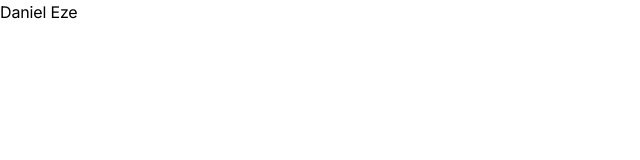
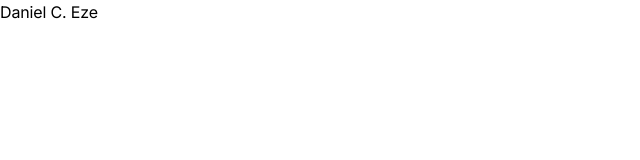
Before and after one commit to theghostyced/danieleze.com, an Astro site: page / in a window 1280 px wide. Shown: the full height of the page, 0-640 px from the left. Built offline with nearby package versions, Linux system fonts and the light colour scheme; Astro itself is replaced by a stand-in of ours.

Commit message:
updates package.json file

```diff
--- a/package.json
+++ b/package.json
@@ -1,6 +1,6 @@
 {
-	"name": "@example/basics",
-	"version": "0.0.1",
+	"name": "@theghostced/danieleze",
+	"version": "1.0.0",
 	"private": true,
 	"engines": {
 		"node": ">=14.0.0",
--- a/src/pages/index.astro
+++ b/src/pages/index.astro
@@ -4,7 +4,7 @@ import PageLayout from '~/layouts/PageLayout.astro';
 
 <PageLayout title="Daniel Eze">
 	<main>
-		<h1>Daniel Eze</h1>
+		<h1>Daniel C. Eze</h1>
 		<!-- <svg
     width="181"
     height="67"
```
